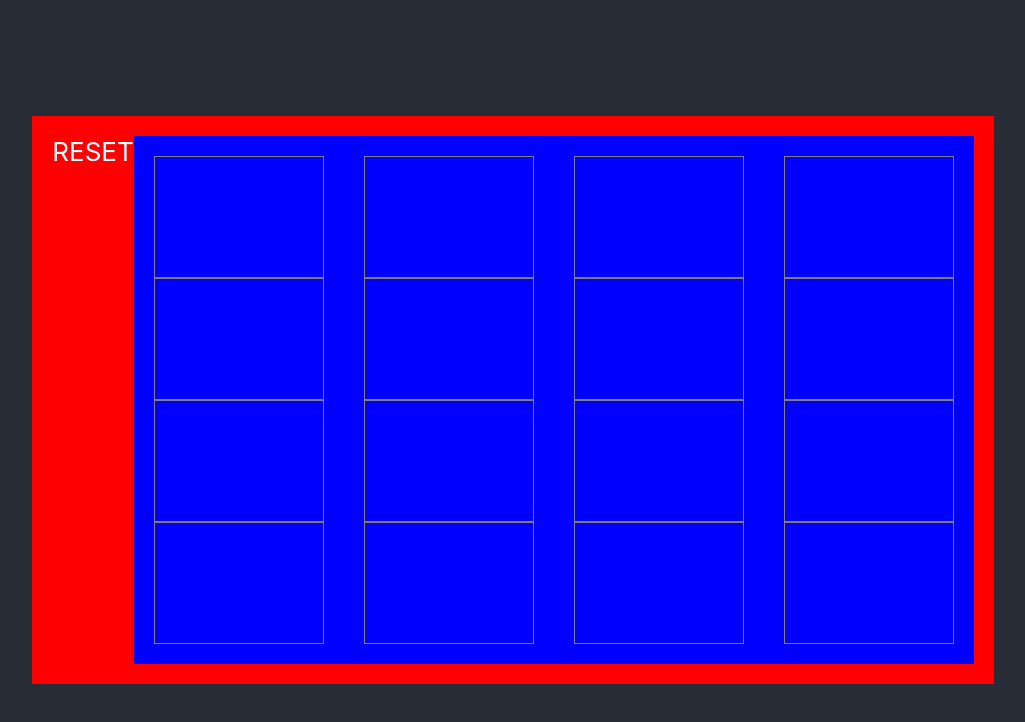
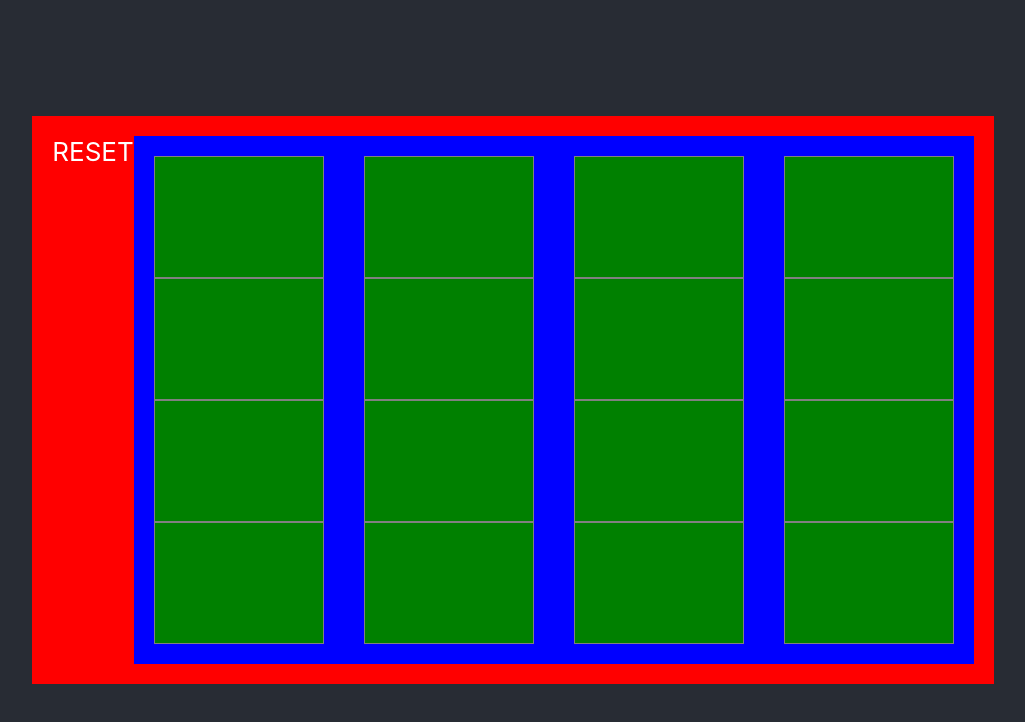
Before and after one commit to jfspencer/memory, a React (Create React App) app: page / in a window 1280 px wide. Shown: the top 722 px of the page, without its empty margins (127-1152 px from the left). Built offline with nearby package versions, Linux system fonts and the light colour scheme.

Commit message:
card style animations

```diff
--- a/src/component/Card.tsx
+++ b/src/component/Card.tsx
@@ -4,9 +4,9 @@ import { CardState } from '../util/utils';
 import { CardTap, CardClear } from '../state/SessionState';
 
 const style = {
-    base: {padding: '20px', width: '10vw', height:'10vh', border: '1px solid gray'},
+    base: {color:'black',padding: '20px', width: '10vw', height:'10vh', border: '1px solid gray', transition:'all 0.2s'},
     inactive: {backgroundColor: 'green'},
-    active: {backgroundColor: 'yellow'}
+    active: {backgroundColor: 'rgb(235,235,235)'}
 }
 
 type Props = { card: CardState, CardTap: any, CardClear: any, turn: CardState[]}
@@ -15,10 +15,10 @@ const _Card: FC<Props> = ({card, CardTap, CardClear, turn}) => {
         !turn.find(v => v.id === card.id) ? CardTap(card) : CardClear(card), [turn])
 
     const cardState = card.found
-    ? (<div style={style.base}>{card.char}</div>)
+    ? (<div style={{...{ transform: 'rotateY(0deg)'}, ...style.base, ...style.active}}>{card.char}</div>)
     : !!turn.find(v => v.id === card.id)
-        ? <div style={style.base}>{card.char}</div>
-        : <div style={style.base}></div>
+        ? <div style={{...{ transform: 'rotateY(0deg)'}, ...style.base, ...style.active}}>{card.char}</div>
+        : <div style={{...{ transform: 'rotateY(-180deg)'}, ...style.base, ...style.inactive}}></div>
     return (<div onClick={toggleState}> {cardState}</div>
     )
 }
```
